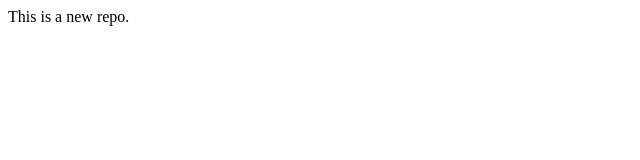
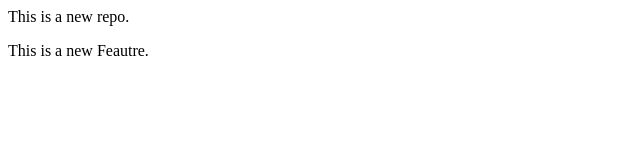
Before and after one commit to Saksham8688/LocalDemo, a plain HTML site: page index.html in a window 1280 px wide. Shown: the whole page, without its empty margins (0-640 px from the left). Drawn offline with Linux system fonts and the light colour scheme.

Commit message:
added new feature

```diff
--- a/index.html
+++ b/index.html
@@ -1 +1,2 @@
 <p>This is a new repo.</p>
+<p> This is a new Feautre.</p>
```
